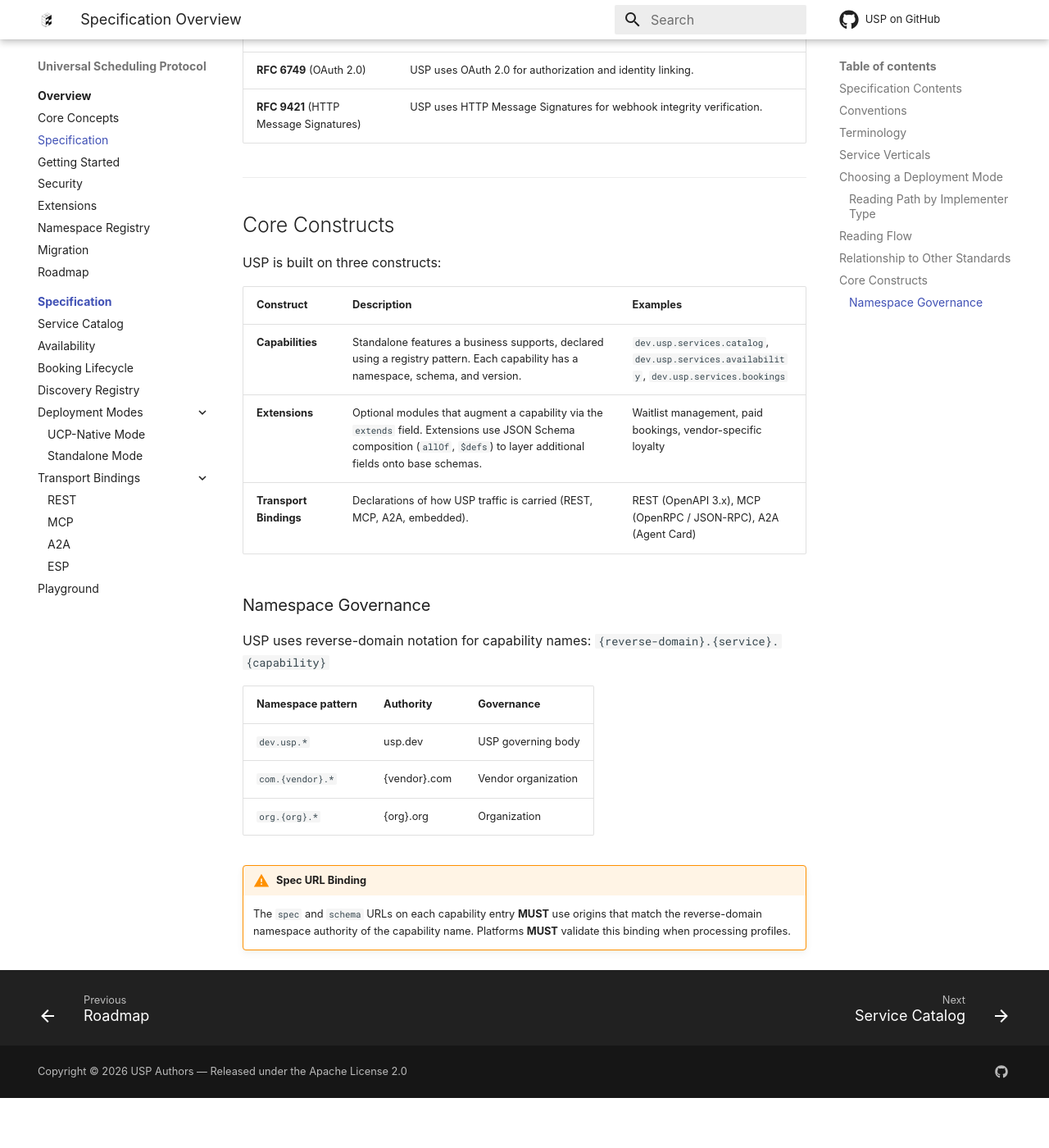
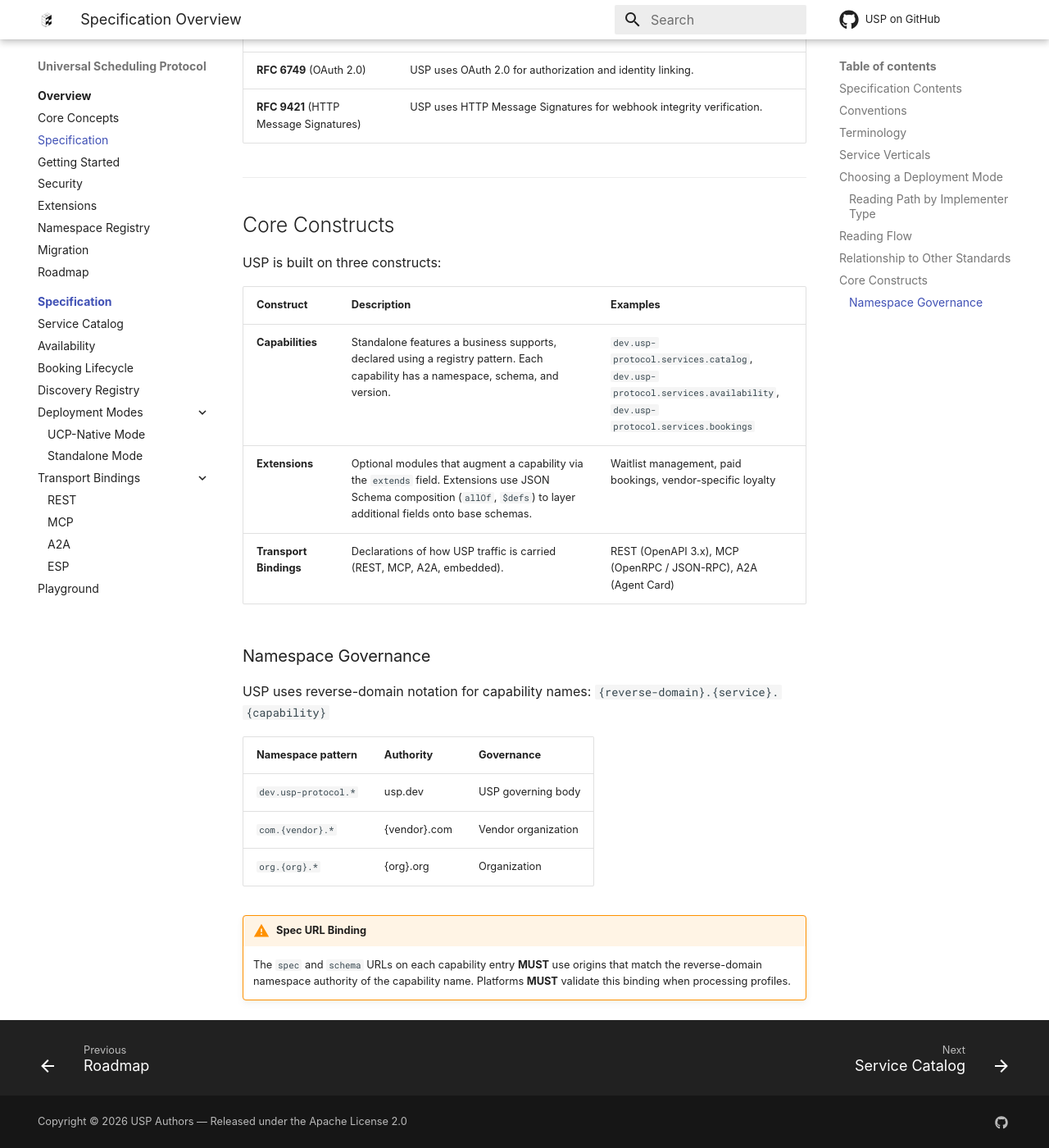
Before and after one commit to wix/universal-scheduling-protocol, an MkDocs documentation site: the page built from site-docs/specification/index.md, in a window 1280 px wide and 1400 px high, scrolled down 7639 px. Shown: the whole window at 82% size. Built offline with MkDocs 1.6.1 and Material for MkDocs 9.7.7, drawn with Linux system fonts in a browser that asks for light colours; some web fonts are replaced; comment, search, counter and statistics services are not loaded; before the commit the page ends 8978 px from its top, so only the background shows below that; some of the changed text lies outside the part shown.

Commit message:
Synchronize booking registry documentation

```diff
--- a/site-docs/specification/index.md
+++ b/site-docs/specification/index.md
@@ -62,7 +62,7 @@
 | **Booking** | A confirmed or pending reservation of a specific service at a specific time for a specific buyer. A booking has a lifecycle (create, confirm, reschedule, cancel, complete). |
 | **Business** | The entity offering time-based services. The business owns the schedule, resources, and booking policies. For payment purposes, the business is the Merchant of Record. |
 | **Buyer** | The person making and paying for the booking. Represented by a `buyer` object containing identity fields (name, email, phone). When no separate `recipient` is specified, the buyer is also the person receiving the service. |
-| **Capability** | A standalone feature a business supports, identified by a namespaced string (e.g., `dev.usp.services.catalog`). Each capability has a version, schema, and specification URL. |
+| **Capability** | A standalone feature a business supports, identified by a namespaced string (e.g., `dev.usp-protocol.services.catalog`). Each capability has a version, schema, and specification URL. |
 | **Catalog Discovery** | The process by which a platform, acting with buyer intent, finds which businesses and services to book. Typical artifacts include registry search ([Discovery Registry](discovery-registry.md)), aggregated catalogs, and `availability_hint`. Catalog discovery is a directory and search activity; it does **not** exchange credentials or establish a platform-business commercial relationship. |
 | **Action** | A pending task the buyer must complete before a booking can be confirmed. Each action has a type, status, continue URL, and expiry. Actions are returned in the ordered `actions` array on the booking when `status` is `requires_action`. |
 | **Checkout System** | Any external commerce protocol or payment mechanism used to process payment for a booking. USP does not prescribe which checkout system to use. |
@@ -79,7 +79,7 @@
 | **BusyBlock** | An opaque time block (`{start, end}`) from a buyer's calendar indicating the buyer is unavailable. Contains no event details. |
 | **BuyerFreeBusy** | Aggregated free/busy data for a buyer, containing an array of `BusyBlock` entries merged across connected calendar providers. Used by platforms to filter business availability. |
 
-The three phases **Catalog Discovery**, **Profile Discovery**, and **Platform Onboarding** disambiguate activities that unqualified "discovery" can otherwise conflate. Implementors **MUST NOT** treat registry catalog search as platform onboarding, or profile fetch as credential exchange. The capability identifier `dev.usp.discovery.registry` and the Discovery Registry section title are retained for wire stability. OAuth Authorization Server Metadata Discovery retains the RFC 8414 name.
+The three phases **Catalog Discovery**, **Profile Discovery**, and **Platform Onboarding** disambiguate activities that unqualified "discovery" can otherwise conflate. Implementors **MUST NOT** treat registry catalog search as platform onboarding, or profile fetch as credential exchange. The capability identifier `dev.usp-protocol.discovery.registry` and the Discovery Registry section title are retained for wire stability. OAuth Authorization Server Metadata Discovery retains the RFC 8414 name.
 
 Typical lifecycle (catalog discovery is optional when the business is already known; platform onboarding is skipped when a relationship already exists):
 
@@ -203,7 +203,7 @@
 
 | Construct | Description | Examples |
 |-----------|-------------|----------|
-| **Capabilities** | Standalone features a business supports, declared using a registry pattern. Each capability has a namespace, schema, and version. | `dev.usp.services.catalog`, `dev.usp.services.availability`, `dev.usp.services.bookings` |
+| **Capabilities** | Standalone features a business supports, declared using a registry pattern. Each capability has a namespace, schema, and version. | `dev.usp-protocol.services.catalog`, `dev.usp-protocol.services.availability`, `dev.usp-protocol.services.bookings` |
 | **Extensions** | Optional modules that augment a capability via the `extends` field. Extensions use JSON Schema composition (`allOf`, `$defs`) to layer additional fields onto base schemas. | Waitlist management, paid bookings, vendor-specific loyalty |
 | **Transport Bindings** | Declarations of how USP traffic is carried (REST, MCP, A2A, embedded). | REST (OpenAPI 3.x), MCP (OpenRPC / JSON-RPC), A2A (Agent Card) |
 
@@ -213,7 +213,7 @@
 
 | Namespace pattern | Authority | Governance |
 |-------------------|-----------|------------|
-| `dev.usp.*` | usp.dev | USP governing body |
+| `dev.usp-protocol.*` | usp.dev | USP governing body |
 | `com.{vendor}.*` | {vendor}.com | Vendor organization |
 | `org.{org}.*` | {org}.org | Organization |
 
```
Also changed, not shown: other parts of site-docs/specification/index.md (+1 -1 lines), site-docs/specification/booking.md (+10 -10 lines), site-docs/specification/discovery-registry.md (+10 -10 lines).
